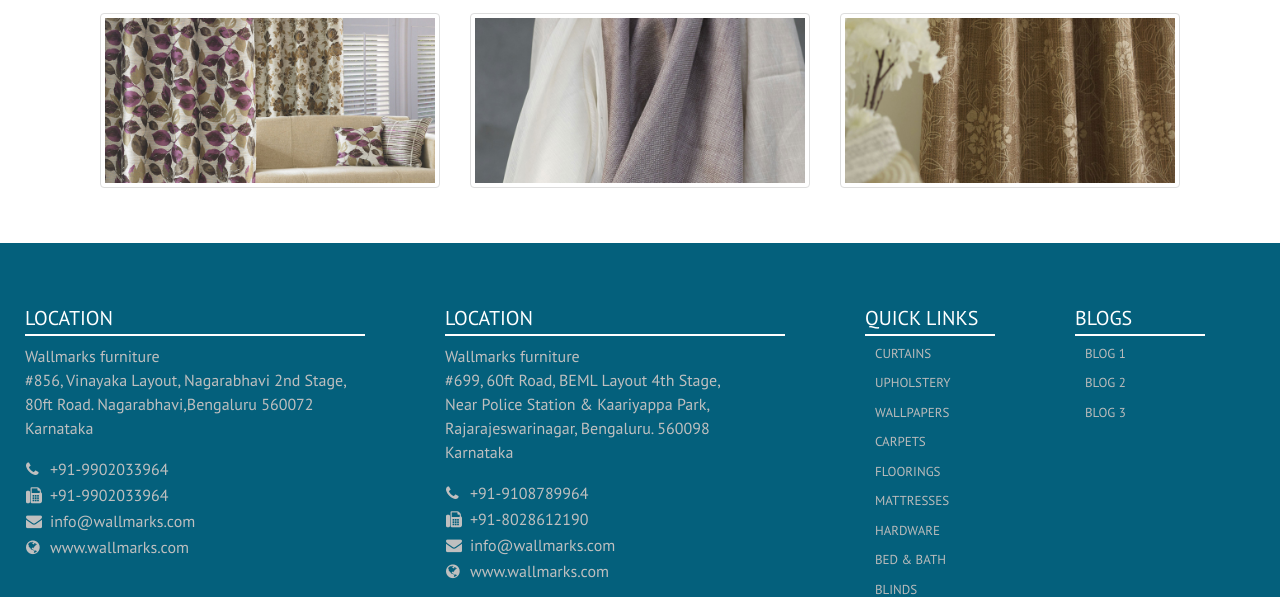
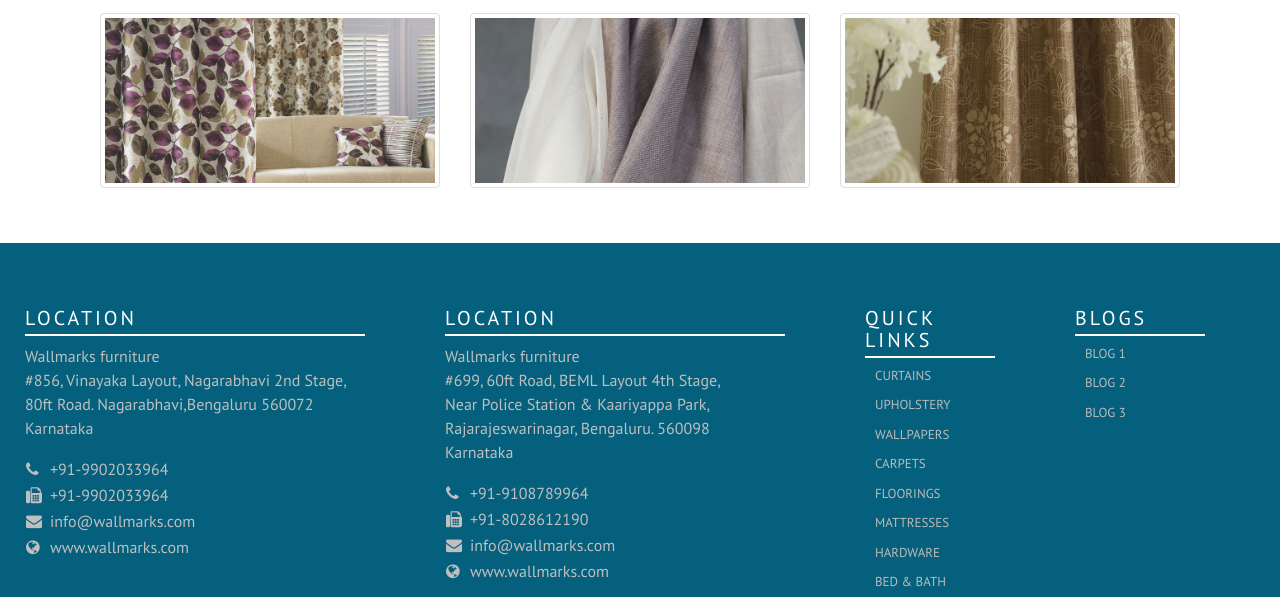
Before and after one commit to a-courses/wallmarks-websites, a plain HTML site: page curtains.html in a window 1280 px wide. Shown: the part 1187-1784 px from the top of the page. Drawn offline with Linux system fonts and the light colour scheme.

Commit message:
curtains page

```diff
--- a/css/wallmarks-style.css
+++ b/css/wallmarks-style.css
@@ -85,7 +85,6 @@ li.youtube a:hover {
     height: 150px;
     width: 150px;
 }
-
 
 /* Animation Photo Section */
 
@@ -213,7 +212,7 @@ li.youtube a:hover {
 
 .list-link {
     list-style: none;
-    padding-left: 10px!important;
+    padding-left: 10px !important;
 }
 
 .list-link li {
@@ -270,3 +269,10 @@ li.youtube a:hover {
     left: 100%;
     margin-left: 15px;
 }
+
+.footer-link-heading {
+    border-bottom: 2px solid #FFFFFF;
+    margin-right: 50px;
+    padding-bottom: 5px;
+    letter-spacing: 3px;
+}
--- a/curtains.html
+++ b/curtains.html
@@ -242,7 +242,7 @@
         <div class="container-fluid" style="padding-right: 25px;padding-left: 25px;">
             <div class="row">
                 <div class="col-lg-4">
-                    <h5 style="border-bottom: 2px solid #FFFFFF;margin-right: 50px;padding-bottom: 5px;">LOCATION</h5>
+                    <h5 class="footer-link-heading">LOCATION</h5>
                     <p style="color: #bfbfbf">
                         Wallmarks furniture<br>
                         #856, Vinayaka Layout, Nagarabhavi 2nd Stage, <br>80ft Road. Nagarabhavi,Bengaluru 560072<br>
@@ -275,7 +275,7 @@
                     </iframe>
                 </div>
                 <div class="col-lg-4">
-                    <h5 style="border-bottom: 2px solid #FFFFFF;margin-right: 50px;padding-bottom: 5px;">LOCATION</h5>
+                    <h5 class="footer-link-heading">LOCATION</h5>
                     <p style="color: #bfbfbf">
                         Wallmarks furniture<br>
                         #699, 60ft Road, BEML Layout 4th Stage, <br>Near Police Station & Kaariyappa Park, <br>Rajarajeswarinagar,
@@ -307,7 +307,7 @@
                     </iframe>
                 </div>
                 <div class="col-lg-2">
-                    <h5 style="border-bottom: 2px solid #FFFFFF;margin-right: 50px;padding-bottom: 5px;">QUICK
+                    <h5 class="footer-link-heading">QUICK
                         LINKS</h5>
                     <ul class="list-link">
                         <li><a href="curtains.html">Curtains</a></li>
@@ -323,7 +323,7 @@
                     </ul>
                 </div>
                 <div class="col-lg-2">
-                    <h5 style="border-bottom: 2px solid #FFFFFF;margin-right: 50px;padding-bottom: 5px;">BLOGS</h5>
+                    <h5 class="footer-link-heading">BLOGS</h5>
                     <ul class="list-link">
                         <li><a href="#">Blog 1</a></li>
                         <li><a href="#">Blog 2</a></li>
```
Also changed, not shown: index.html (+4 -4 lines), upholstery.html (+4 -4 lines), wallpapers.html (+4 -4 lines).
